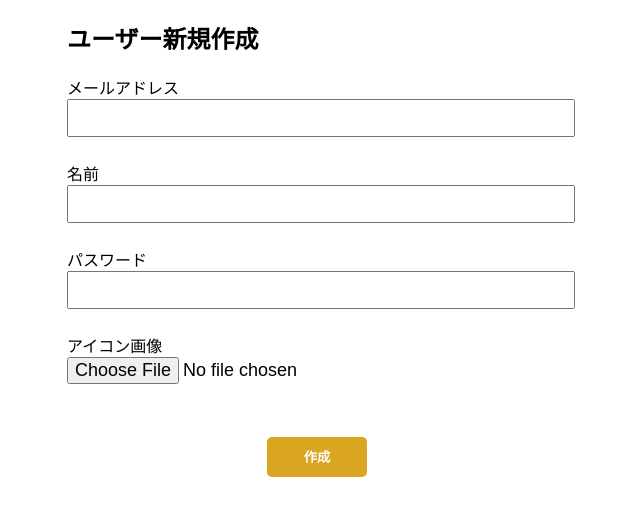
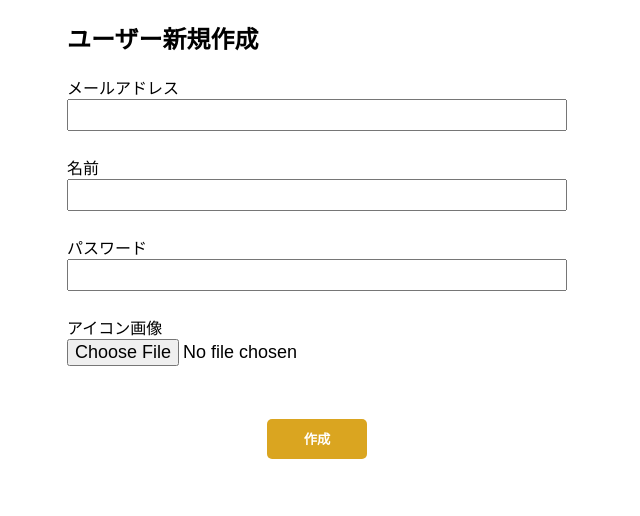
Before and after one commit to odendayoko/book-review-app, a React (Create React App) app: page /signup in a window 1280 px wide. Shown: the top 516 px of the page, without its empty margins (323-963 px from the left). Built offline with nearby package versions, Linux system fonts and the light colour scheme.

Commit message:
CSS調整

```diff
--- a/src/App.css
+++ b/src/App.css
@@ -36,3 +36,16 @@
     transform: rotate(360deg);
   }
 }
+
+body {
+  font-family: Arial, sans-serif;
+  margin: 0;
+  padding: 0;
+  box-sizing: border-box;
+}
+
+*,
+*::before,
+*::after {
+  box-sizing: inherit;
+}
--- a/src/pages/EditBooks/editBooks.css
+++ b/src/pages/EditBooks/editBooks.css
@@ -59,6 +59,7 @@
     font-size: 1rem;
     cursor: pointer;
     transition: background-color 0.3s ease;
+    font-weight: bold;
   }
 
   .updateButton:hover {
```
